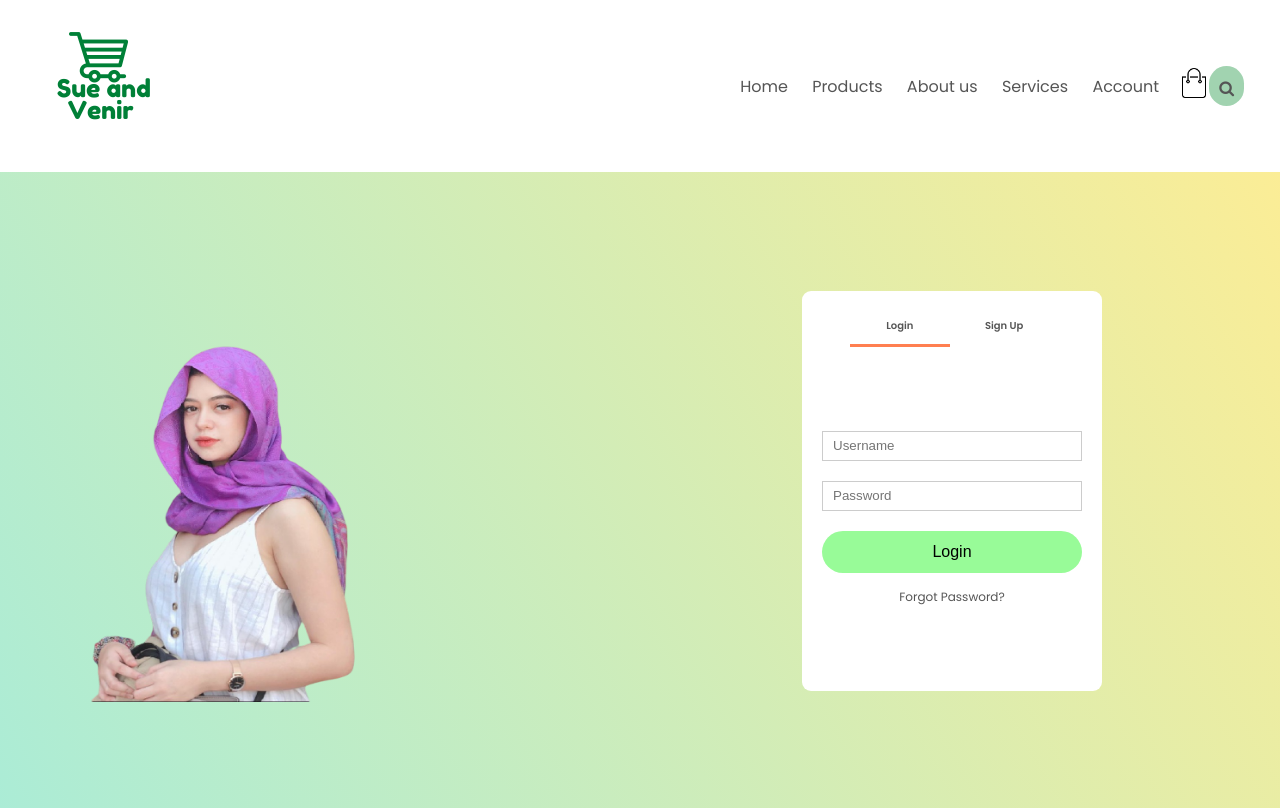
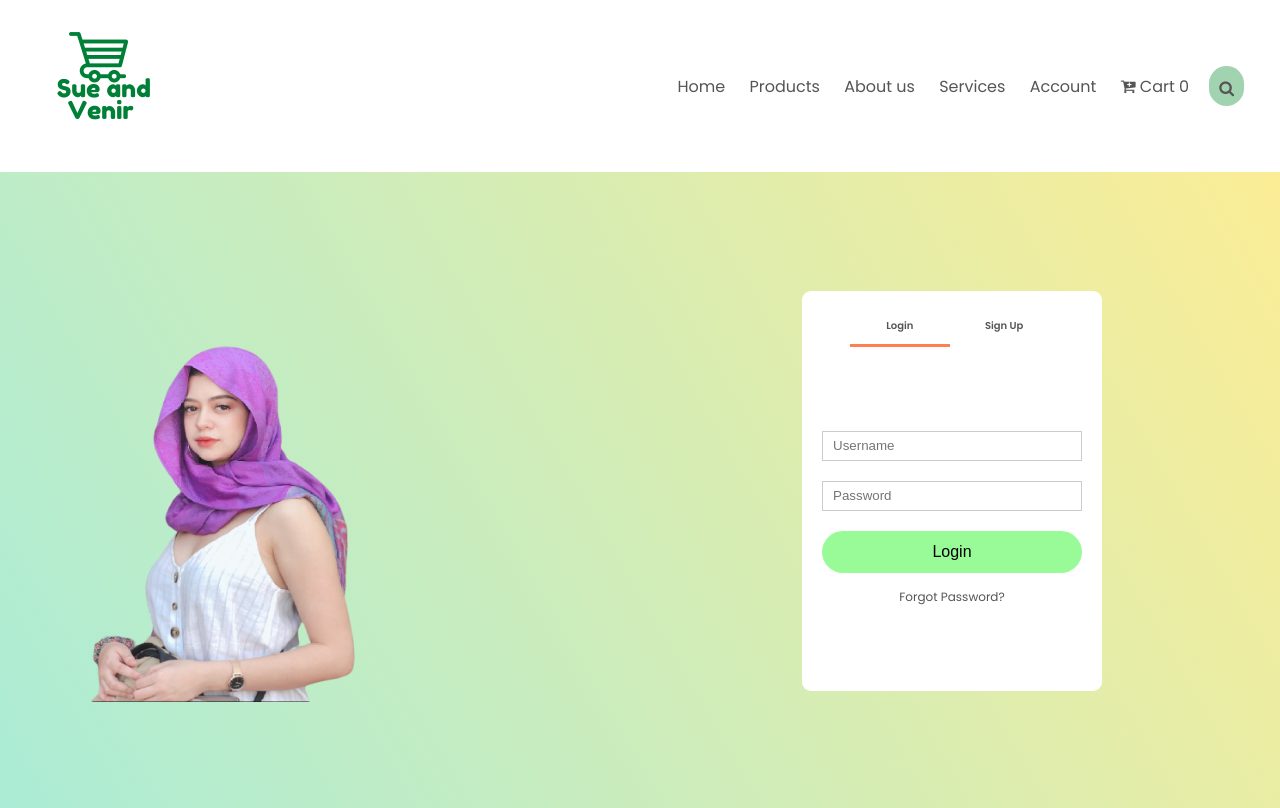
Before and after one commit to iam-chelle/Byte_Me, a PHP site: the page made by Sue and Venir/signin.php in a window 1280 px wide. Shown: the top 808 px of the page. Run offline with PHP 8.4, Linux system fonts and the light colour scheme; data comes from the database, SQL or seed files in the repository.

Commit message:
Update signin.php

```diff
--- a/Sue and Venir/signin.php
+++ b/Sue and Venir/signin.php
@@ -1,3 +1,15 @@
+<?php
+session_start();
+if(isset($_SESSION['usertype']) && isset($_SESSION['userid'])){
+    switch($_SESSION['usertype']){
+        case 'A' : header("location: admin_page.php");
+                   break;
+        case 'C' : header("location: customer.php");
+                   break;
+    }
+}
+
+?>
 <?php
 		include_once "includes/db_conn.php";
 		include_once "includes/function.inc.php";
@@ -33,9 +45,37 @@
 							<li><a href="about.php">About us</a></li>
 							<li><a href="services.php">Services</a></li>
 							<li><a href="signin.php">Account</a></li>
+								<li class="nav-item">
+                    <a href="cart.php" class="nav-link no-border-orange"
+                           data-bs-toggle="collapse"
+                               role="button"
+                               aria-expanded="false"
+                               aria-controls="cartList"
+                    >
+                        <i class="fa fa-cart-plus"></i> Cart
+                        <?php
+                        $sql_cart_count = "SELECT COUNT(*) cartcount FROM `cart` WHERE status = 'P' AND user_id = ?;";
+                        $stmt=mysqli_stmt_init($conn);
+
+                    if (!mysqli_stmt_prepare($stmt, $sql_cart_count)){
+                        header("location: index.php?error=stmtfailed");
+                        exit();
+                    }
+                        mysqli_stmt_bind_param($stmt, "s" ,$_SESSION['userid']);
+                        mysqli_stmt_execute($stmt);
+
+                        $resultData = mysqli_stmt_get_result($stmt);
+
+                        if($row = mysqli_fetch_assoc($resultData)){ ?>
+                            <span class="badge bg-danger"><?php echo $row['cartcount']; ?></span>
+                        <?php }
+
+                        ?>
+
+                    </a>
 						</ul>
 					</nav>
-							<a href="cart.php"><img src="img/bag.png" alt="" width="30px" height="30px"></a>
+
 
 					<div class="search-box">
 						<input class="search-txt" type="text" name="" placeholder="Type to search">
```
